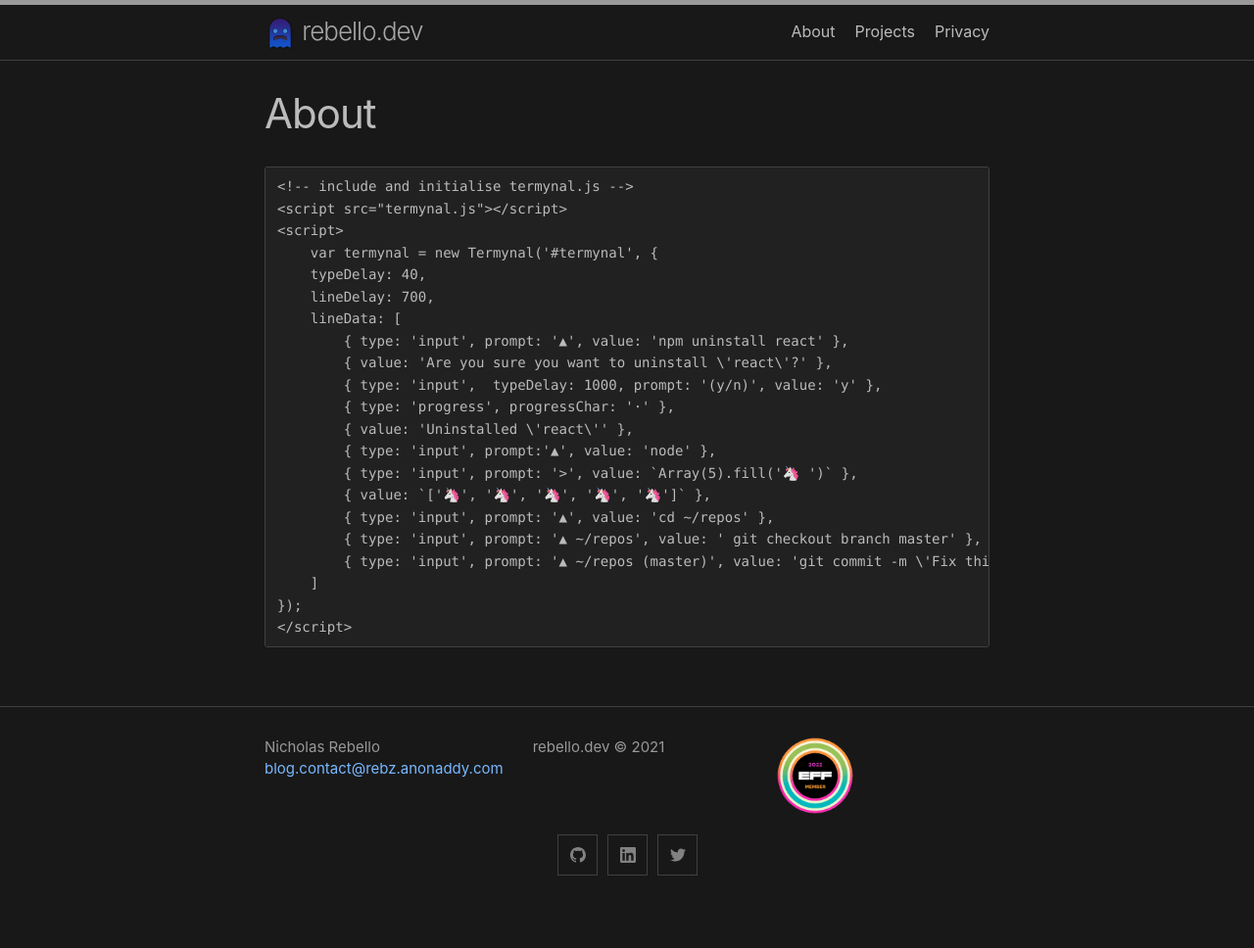
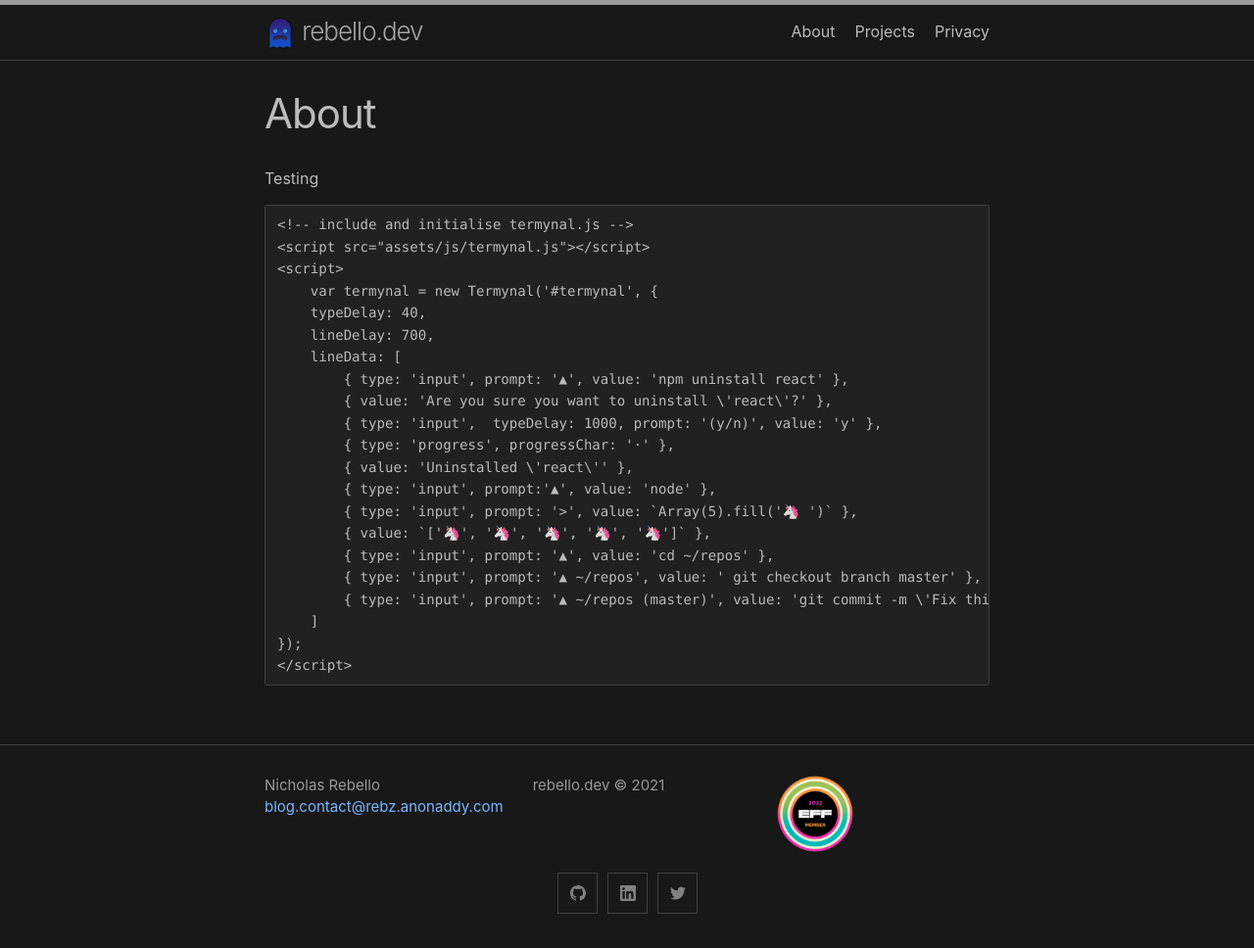
Before and after one commit to NicholasRebello/rebello.dev, a Jekyll site: the page built from about.markdown, in a window 1280 px wide. Shown: the whole page at 98% size. Built offline with Jekyll 4.4.1, drawn with Linux system fonts in a browser that asks for light colours; before the commit the page ends 929 px from its top, so only the background shows below that.

Commit message:
Configuring about page

```diff
--- a/about.markdown
+++ b/about.markdown
@@ -12,9 +12,11 @@ Welcome to my portfolio/blog site! Here you will find documentation on my journe
 * <a href="https://github.com/NicholasRebello">GitHub</a>
 * <a href="https://linkedin.com/in/nicholas-rebello-7620b596">LinkedIn</a>
 * <a href="https://twitter.com/Rebello_N">Twitter</a>  -->
+Testing
+
 <div id="termynal"></div>
     <!-- include and initialise termynal.js -->
-    <script src="termynal.js"></script>
+    <script src="assets/js/termynal.js"></script>
     <script>
         var termynal = new Termynal('#termynal', {
         typeDelay: 40,
```
